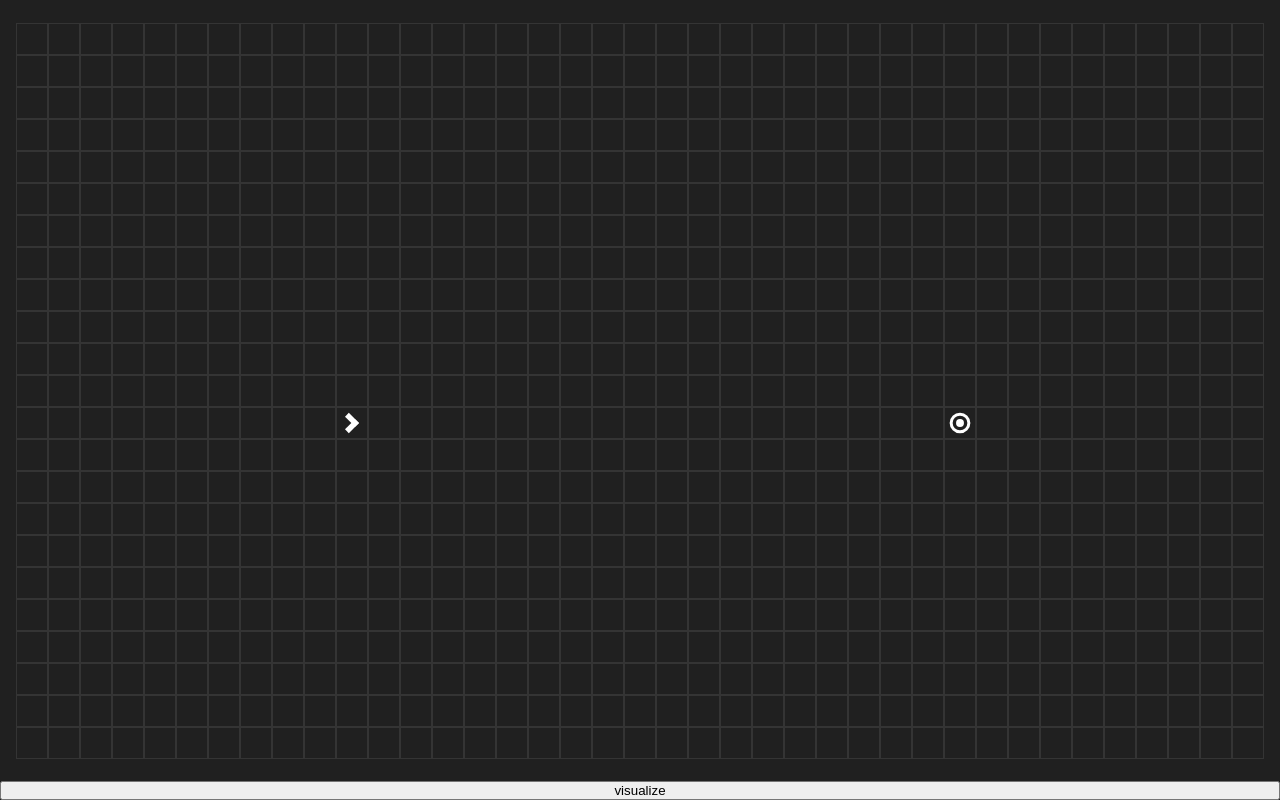
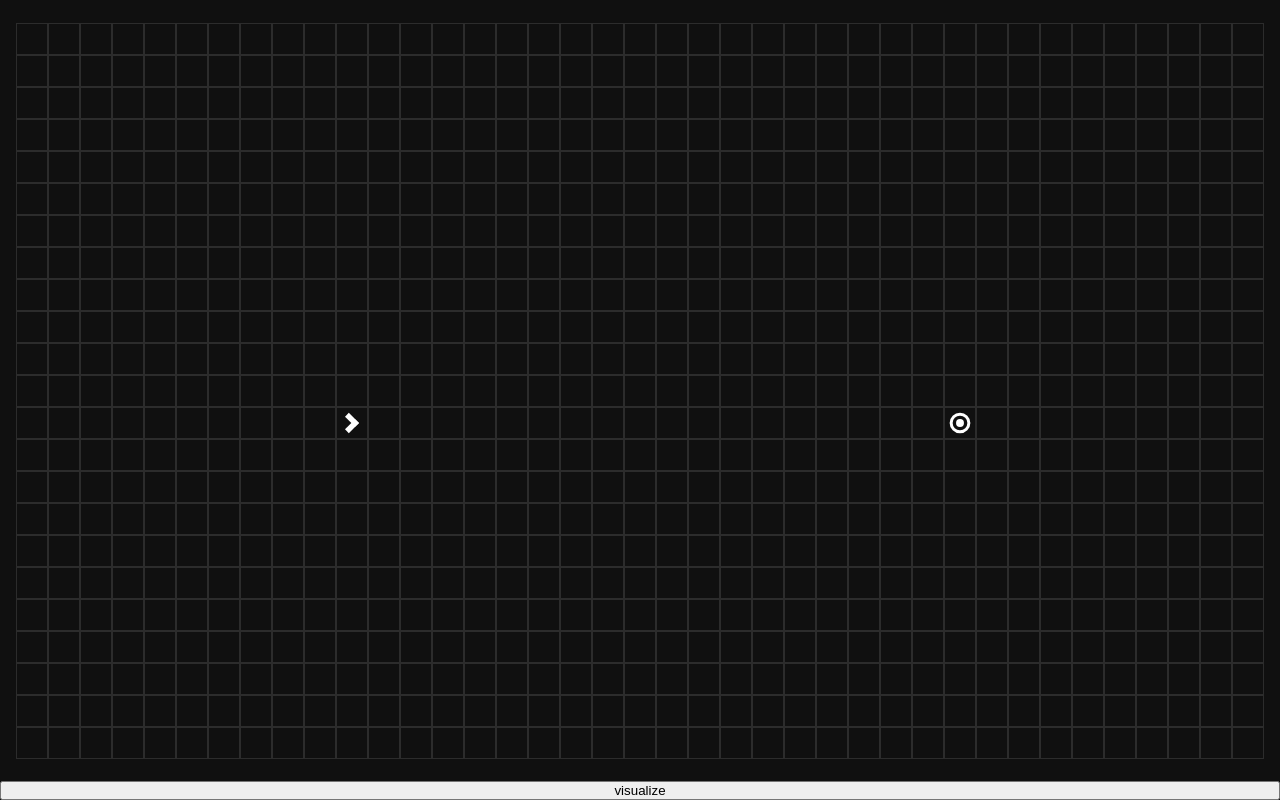
Before and after one commit to bksh05/algo-visualiser, an Angular app: page / in a window 1280 px wide. Built offline with nearby package versions, Linux system fonts and the light colour scheme.

Commit message:
Bug and style fixes

```diff
--- a/src/app/shortest-distance/shortest-distance.component.html
+++ b/src/app/shortest-distance/shortest-distance.component.html
@@ -2,12 +2,13 @@
   <div class="row" *ngFor="let row of graph; let i = index">
     <ng-container class="cell" *ngFor="let cell of row; let j = index">
       <div
+        draggable="true"
         (dblclick)="startWallCreation(i, j)"
         (mouseenter)="createWall(i, j)"
         (click)="stopWallCreation()"
         (dragstart)="onDragStartEvent(i, j)"
-        (dragover)="changeStart(i, j)"
-        (drop)="resetModes()"
+        (dragover)="$event.preventDefault()"
+        (drop)="changePoints(i,j)"
         id="{{ i }}-{{ j }}"
         [ngClass]="{
           wall: cell.wall,
--- a/src/app/shortest-distance/shortest-distance.component.scss
+++ b/src/app/shortest-distance/shortest-distance.component.scss
@@ -26,11 +26,9 @@
 
 .unvisited {
   display: flex;
-  height: 20px;
-  width: 20px;
-  padding: 5px;
+  padding: 15px;
   border: thin solid rgba(72, 72, 72, 0.5);
-  background-color: transparent;
+  background-color: #101010;
 }
 
 .start {
@@ -40,7 +38,7 @@
 }
 
 .end {
-  background: url("../../assets/images/end.svg");
+  background-image: url("../../assets/images/end.svg");
   background-repeat: no-repeat;
   background-position: center;
 }
--- a/src/app/shortest-distance/shortest-distance.component.ts
+++ b/src/app/shortest-distance/shortest-distance.component.ts
@@ -197,22 +197,11 @@ export class ShortestDistanceComponent implements OnInit, AfterViewInit {
     this.shouldAddWall = false;
   }
 
-  changeStart(row: number, column: number) {
-    if (this.isAnimationInProgress) {
-      return;
-    }
-    if (this.changeStartPointMode) {
-      this.startPoint = [row, column];
-    }
-    if (this.changeEndPointMode) {
-      this.endPoint = [row, column];
-    }
-  }
-
   onDragStartEvent(row: number, column: number) {
     if (this.isAnimationInProgress) {
       return;
     }
+
     if (this.isStartPoint(row, column)) {
       this.changeStartPointMode = true;
       this.changeEndPointMode = false;
@@ -223,9 +212,15 @@ export class ShortestDistanceComponent implements OnInit, AfterViewInit {
     }
   }
 
-  resetModes() {
+  changePoints(row: number , column: number) {
     if (this.isAnimationInProgress) {
       return;
+    }
+    if (this.changeStartPointMode) {
+      this.startPoint = [row, column];
+    }
+    if (this.changeEndPointMode) {
+      this.endPoint = [row, column];
     }
     this.changeEndPointMode = false;
     this.changeStartPointMode = false;
--- a/src/styles.scss
+++ b/src/styles.scss
@@ -7,5 +7,12 @@ body {
     display: flex;
     height: 100vh;
     width: 100vw;
-    background-color: #202020;
+    background-color: #101010;
+    font-family: 'Lato' ,Helvetica, sans-serif;
 }
+
+
+@font-face {
+    font-family: "Lato";
+    src: local("Lato"), url(./assets/fonts/Lato-Regular.ttf) format("truetype");
+}
```
Also changed, not shown: src/assets/fonts/Lato-Regular.ttf (added).
